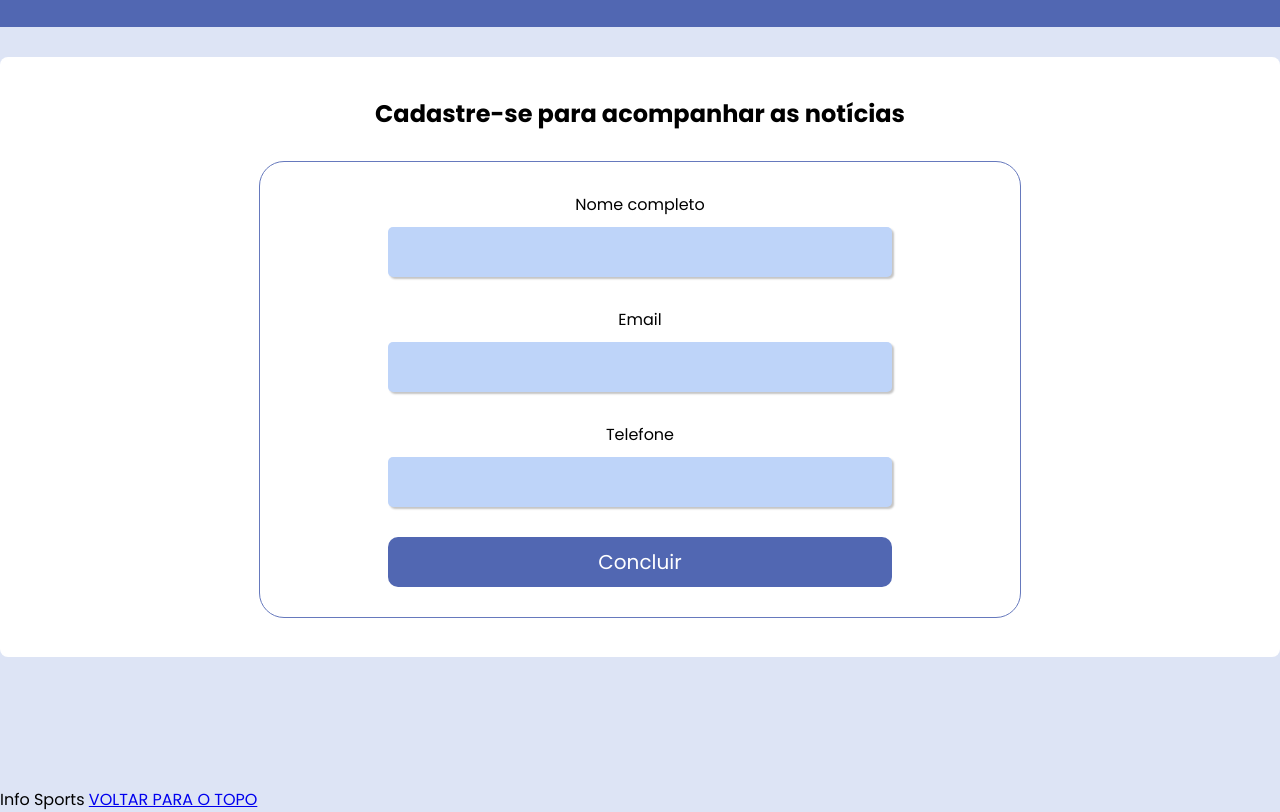
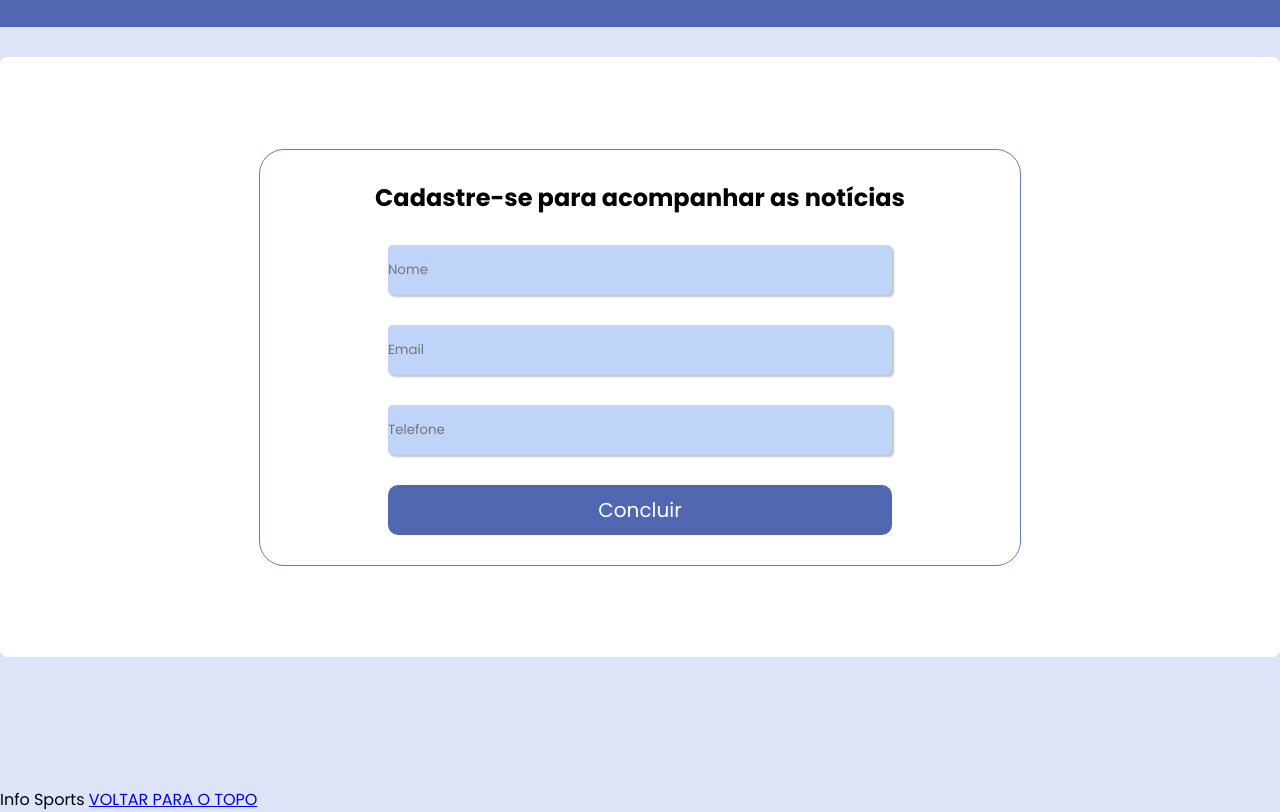
Before and after one commit to jhonatans/infoSports, a plain HTML site: page Sprint 3/registro.html in a window 1280 px wide. Shown: the part 76-888 px from the top of the page. Drawn offline with Linux system fonts and the light colour scheme.

Commit message:
Update registro.html

```diff
--- a/Sprint 3/registro.html
+++ b/Sprint 3/registro.html
@@ -27,19 +27,16 @@
     </header>
     <section class="main">
       <div class="box-content">
-        <h1>Cadastre-se para acompanhar as notícias</h1>
         <form action="">
+          <h1>Cadastre-se para acompanhar as notícias</h1>
           <div class="name">
-            <label for="">Nome completo</label>
-            <input type="text">
+            <input type="text" placeholder="Nome">
           </div>
           <div class="email">
-            <label for="">Email</label>
-            <input type="text">
+            <input type="text" placeholder="Email">
           </div>
           <div class="telefone">
-            <label for="">Telefone</label>
-            <input type="text">
+            <input type="text" placeholder="Telefone">
           </div>
           <button class="btn-concluir">Concluir</button>
 
```
